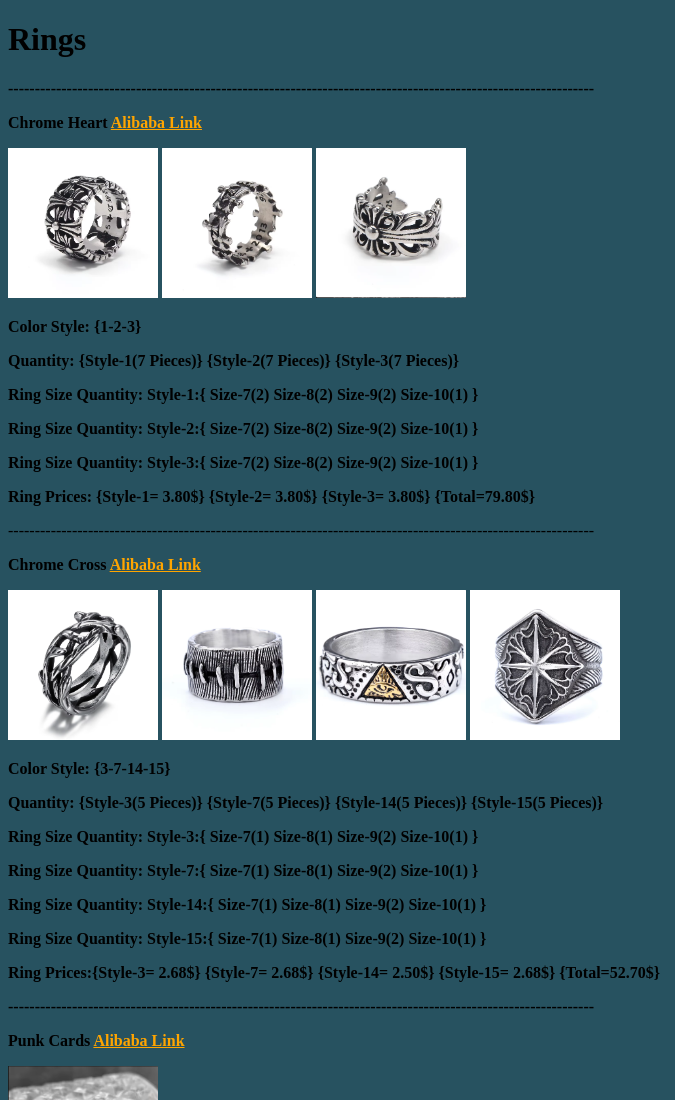
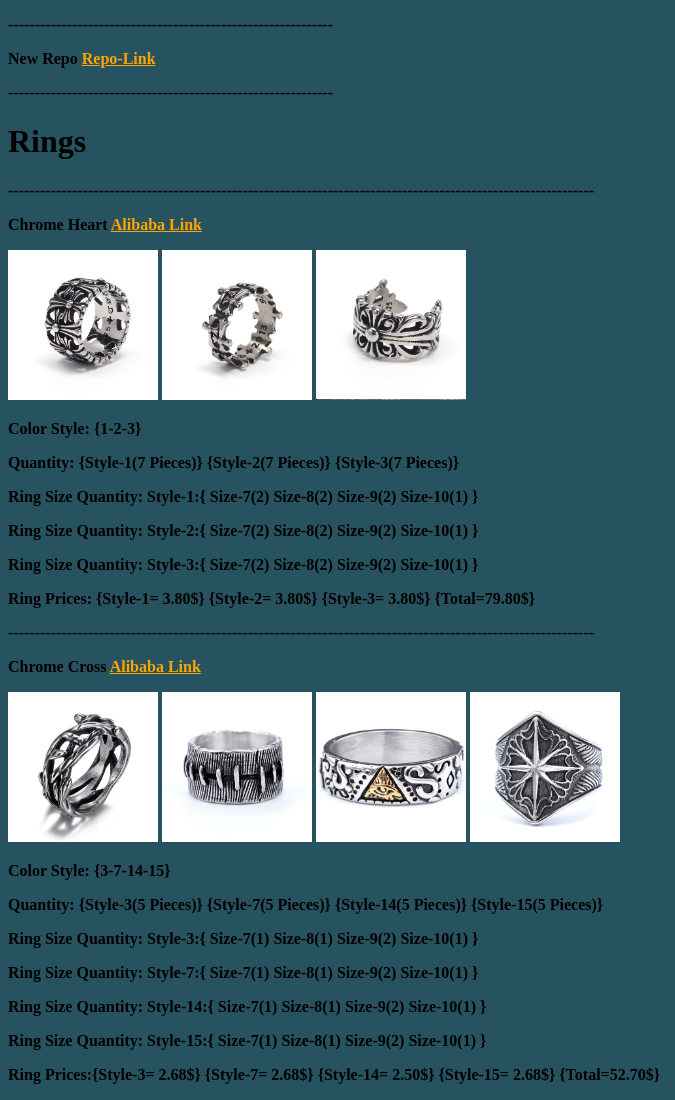
Before and after one commit to XUL44/Items-store, a plain HTML site: page index.html in a window 1280 px wide. Shown: the top 1100 px of the page, without its empty margins (0-675 px from the left). Drawn offline with Linux system fonts and the light colour scheme.

Commit message:
index.html

```diff
--- a/index.html
+++ b/index.html
@@ -9,6 +9,9 @@
     </head>
         <body>
             <div>
+                <p>-------------------------------------------------------------</p>
+                <p>New Repo <a href="https://xul44.github.io/Item-Store-1.1/" target="_blank" > Repo-Link</a></p>
+                <p>-------------------------------------------------------------</p>
             <h1>Rings</h1>
             <p>--------------------------------------------------------------------------------------------------------------</p>
             <p>Chrome Heart <a href="https://www.alibaba.com/product-detail/_1601283707981.html?from=share&ckvia=share_90C9A6A397D34966AFFDB00944743210" target="_blank" > Alibaba Link</a></p>
```
